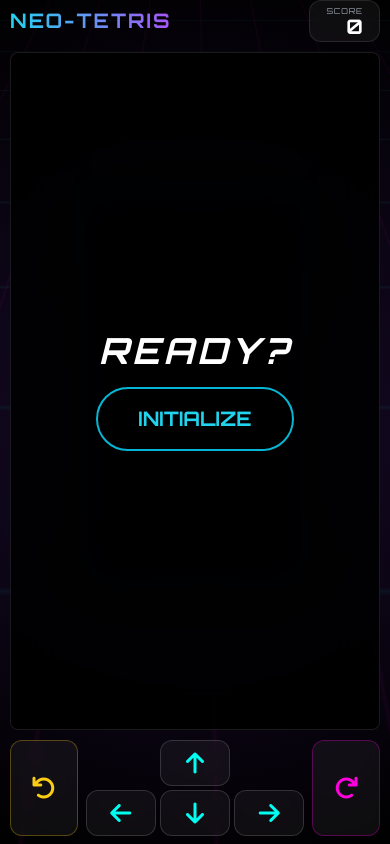
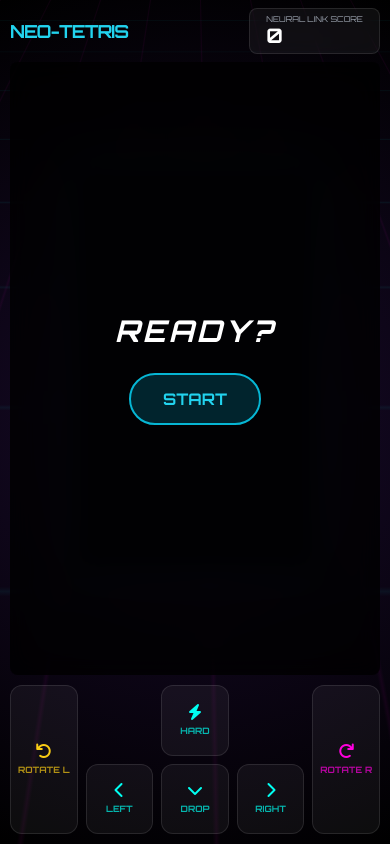
Before and after one commit to wafiir051-ai/Aplikasi, a plain HTML site: page index.html in a window 390 px wide. Drawn offline with nearby package versions, Linux system fonts and the light colour scheme.

Commit message:
game update tombol responsif di hp

```diff
--- a/index.html
+++ b/index.html
@@ -3,7 +3,7 @@
 <head>
     <meta charset="UTF-8">
     <meta name="viewport" content="width=device-width, initial-scale=1.0, maximum-scale=1.0, user-scalable=no, viewport-fit=cover">
-    <title>Neo Tetris Cyberpunk - Pro Edition</title>
+    <title>Neo Tetris Cyberpunk - Responsive Edition</title>
     <script src="https://cdn.tailwindcss.com"></script>
     <link href="https://cdnjs.cloudflare.com/ajax/libs/font-awesome/6.0.0/css/all.min.css" rel="stylesheet">
     <link href="https://fonts.googleapis.com/css2?family=Orbitron:wght@400;700&display=swap" rel="stylesheet">
@@ -11,6 +11,7 @@
         :root {
             --primary: #00fff2;
             --secondary: #ff00de;
+            --warning: #facc15;
             --bg-dark: #050510;
         }
 
@@ -59,73 +60,105 @@
             100% { transform: perspective(500px) rotateX(60deg) translateY(-50px); }
         }
 
-        .game-wrapper {
-            position: relative;
-            height: 100%;
-            width: 100%;
-            display: flex;
-            justify-content: center;
-            align-items: center;
-            padding: 10px;
-            min-height: 0;
-        }
-
-        canvas {
-            image-rendering: pixelated;
-            box-shadow: 0 0 40px rgba(0, 255, 242, 0.2);
-            border: 2px solid rgba(255, 255, 255, 0.1);
-            background: rgba(0, 0, 0, 0.9);
-            max-height: 100%;
-            max-width: 100%;
-            object-fit: contain;
-            border-radius: 8px;
-        }
-
-        /* Tombol Kontrol Modern */
-        .btn-control {
-            background: rgba(255, 255, 255, 0.05);
-            border: 1px solid rgba(255, 255, 255, 0.15);
-            color: var(--primary);
-            border-radius: 12px;
-            display: flex;
-            align-items: center;
-            justify-content: center;
-            font-size: 1.5rem;
-            backdrop-filter: blur(8px);
-            transition: all 0.1s;
-            width: 100%;
-            height: 100%;
-            -webkit-tap-highlight-color: transparent;
-        }
-
-        .btn-control:active {
-            background: rgba(0, 255, 242, 0.3);
-            transform: scale(0.9);
-            box-shadow: 0 0 15px var(--primary);
-            border-color: var(--primary);
-        }
-
-        .btn-rotate-cw { color: var(--secondary); border-color: rgba(255, 0, 222, 0.3); }
-        .btn-rotate-ccw { color: #facc15; border-color: rgba(250, 204, 21, 0.3); }
-
         .layout-container {
             flex: 1;
             display: flex;
             flex-direction: column;
             padding: env(safe-area-inset-top) 10px env(safe-area-inset-bottom) 10px;
-            gap: 10px;
             max-height: 100dvh;
+            width: 100%;
+            max-width: 600px;
+            margin: 0 auto;
         }
 
-        @media (orientation: landscape) and (max-height: 600px) {
-            .layout-container { flex-direction: row; align-items: center; }
-            .controls-area { width: 350px; height: 100%; justify-content: center; }
-            .header-area { position: absolute; top: 10px; left: 10px; z-index: 50; width: auto; }
+        .game-wrapper {
+            position: relative;
+            flex: 1;
+            display: flex;
+            justify-content: center;
+            align-items: center;
+            min-height: 0; /* Penting untuk shrinkability */
+            padding: 10px 0;
+        }
+
+        canvas {
+            image-rendering: pixelated;
+            box-shadow: 0 0 30px rgba(0, 255, 242, 0.15);
+            border: 1px solid rgba(255, 255, 255, 0.1);
+            background: rgba(0, 0, 0, 0.9);
+            max-height: 100%;
+            max-width: 100%;
+            height: auto;
+            width: auto;
+            border-radius: 8px;
+            aspect-ratio: 12 / 20;
+        }
+
+        /* Responsive Controls Grid */
+        .controls-grid {
+            display: grid;
+            grid-template-columns: repeat(5, 1fr);
+            gap: 8px;
+            width: 100%;
+            padding: 10px 0;
+            height: clamp(140px, 20vh, 200px); /* Ukuran dinamis berdasarkan layar */
+            shrink: 0;
+        }
+
+        .btn-control {
+            background: rgba(255, 255, 255, 0.05);
+            border: 1px solid rgba(255, 255, 255, 0.1);
+            color: var(--primary);
+            border-radius: 12px;
+            display: flex;
+            flex-direction: column;
+            align-items: center;
+            justify-content: center;
+            transition: all 0.1s cubic-bezier(0.4, 0, 0.2, 1);
+            -webkit-tap-highlight-color: transparent;
+            user-select: none;
+            width: 100%;
+            height: 100%;
+        }
+
+        .btn-control:active {
+            background: rgba(0, 255, 242, 0.2);
+            transform: scale(0.9);
+            border-color: var(--primary);
+            box-shadow: 0 0 15px rgba(0, 255, 242, 0.4);
+        }
+
+        .btn-rotate-ccw { color: var(--warning); }
+        .btn-rotate-cw { color: var(--secondary); }
+
+        .btn-label {
+            font-size: 0.55rem;
+            text-transform: uppercase;
+            margin-top: 4px;
+            opacity: 0.7;
+            font-weight: 700;
+        }
+
+        /* Landscape Mode Fix */
+        @media (orientation: landscape) and (max-height: 500px) {
+            .layout-container {
+                max-width: 100%;
+                flex-direction: row;
+                gap: 20px;
+            }
+            .header-area { display: none; }
+            .controls-grid {
+                width: 280px;
+                height: 90vh;
+                grid-template-columns: repeat(3, 1fr);
+            }
+            .btn-rotate-ccw { grid-column: 1; }
+            .btn-rotate-cw { grid-column: 3; }
         }
 
         .glass-panel {
             background: rgba(255, 255, 255, 0.05);
-            backdrop-filter: blur(12px);
+            backdrop-filter: blur(10px);
             border: 1px solid rgba(255, 255, 255, 0.1);
         }
     </style>
@@ -136,61 +169,64 @@
     <div class="grid-overlay"></div>
 
     <div class="layout-container">
-        <!-- Area Header -->
-        <div class="header-area flex justify-between items-center w-full max-w-2xl mx-auto shrink-0 z-20">
-            <div>
-                <h1 class="text-xl md:text-2xl font-bold tracking-[0.1em] text-transparent bg-clip-text bg-gradient-to-r from-cyan-400 to-purple-500">NEO-TETRIS</h1>
-            </div>
-            <div class="glass-panel px-4 py-1 rounded-xl text-right">
-                <p class="text-[8px] text-gray-400 uppercase tracking-widest">Score</p>
-                <p id="score" class="text-xl font-bold text-white leading-none">0</p>
+        <!-- Header Skor -->
+        <div class="header-area flex justify-between items-center py-2 shrink-0">
+            <h1 class="text-lg font-bold tracking-tighter text-cyan-400">NEO-TETRIS</h1>
+            <div class="glass-panel px-4 py-1 rounded-lg">
+                <span class="text-[8px] text-gray-400 block uppercase">Neural Link Score</span>
+                <span id="score" class="text-xl font-bold leading-none text-white">0</span>
             </div>
         </div>
 
-        <!-- Area Canvas Game -->
-        <div class="game-wrapper flex-1 min-h-0">
-            <canvas id="tetris" width="240" height="400"></canvas>
+        <!-- Arena Permainan -->
+        <div class="game-wrapper">
+            <canvas id="tetris"></canvas>
 
-            <div id="overlay" class="absolute inset-0 flex flex-col items-center justify-center bg-black/90 backdrop-blur-xl z-30 transition-all rounded-lg border border-white/10">
-                <h2 id="overlay-title" class="text-4xl md:text-6xl font-bold text-white mb-4 tracking-widest text-center italic">READY?</h2>
-                <p id="final-score" class="text-xl text-pink-500 mb-8 hidden font-bold tracking-widest">SCORE: 0</p>
-
-                <button id="start-btn" class="px-10 py-4 bg-transparent rounded-full border-2 border-cyan-500 text-cyan-400 font-bold text-xl transition-all hover:bg-cyan-500 hover:text-white">
-                    INITIALIZE
+            <div id="overlay" class="absolute inset-0 flex flex-col items-center justify-center bg-black/80 backdrop-blur-md z-30 transition-all rounded-lg">
+                <h2 id="overlay-title" class="text-3xl font-bold text-white mb-6 tracking-widest italic">READY?</h2>
+                <p id="final-score" class="text-lg text-pink-500 mb-6 hidden font-bold">FINAL: 0</p>
+                <button id="start-btn" class="px-8 py-3 bg-cyan-500/20 border-2 border-cyan-500 text-cyan-400 rounded-full font-bold hover:bg-cyan-500 hover:text-white transition-all">
+                    START
                 </button>
             </div>
         </div>
 
-        <!-- Area Kontrol Mobile (D-Pad Style) -->
-        <div class="controls-area w-full max-w-lg mx-auto shrink-0 pb-2">
-            <div class="grid grid-cols-5 gap-2 h-24 md:hidden">
-                <!-- Rotasi Kiri -->
-                <div class="flex items-center">
+        <!-- Kontrol Panel Responsif -->
+        <div class="controls-grid">
+            <!-- Rotasi Manual Kiri -->
             <button class="btn-control btn-rotate-ccw" id="btn-rotate-ccw">
                 <i class="fas fa-undo"></i>
+                <span class="btn-label">Rotate L</span>
+            </button>
+
+            <!-- Navigation Pad -->
+            <div class="col-span-3 grid grid-cols-3 gap-2">
+                <div></div>
+                <button class="btn-control" id="btn-up">
+                    <i class="fas fa-bolt"></i>
+                    <span class="btn-label">Hard</span>
+                </button>
+                <div></div>
+
+                <button class="btn-control" id="btn-left">
+                    <i class="fas fa-chevron-left"></i>
+                    <span class="btn-label">Left</span>
+                </button>
+                <button class="btn-control" id="btn-down">
+                    <i class="fas fa-chevron-down"></i>
+                    <span class="btn-label">Drop</span>
+                </button>
+                <button class="btn-control" id="btn-right">
+                    <i class="fas fa-chevron-right"></i>
+                    <span class="btn-label">Right</span>
                 </button>
             </div>
-                <!-- Navigasi D-Pad -->
-                <div class="col-span-3 grid grid-cols-3 gap-1">
-                    <div></div>
-                    <button class="btn-control" id="btn-up"><i class="fas fa-arrow-up"></i></button>
-                    <div></div>
-                    <button class="btn-control" id="btn-left"><i class="fas fa-arrow-left"></i></button>
-                    <button class="btn-control" id="btn-down"><i class="fas fa-arrow-down"></i></button>
-                    <button class="btn-control" id="btn-right"><i class="fas fa-arrow-right"></i></button>
-                </div>
-                <!-- Rotasi Kanan -->
-                <div class="flex items-center">
+
+            <!-- Rotasi Manual Kanan -->
             <button class="btn-control btn-rotate-cw" id="btn-rotate-cw">
                 <i class="fas fa-redo"></i>
+                <span class="btn-label">Rotate R</span>
             </button>
-                </div>
-            </div>
-
-            <div class="hidden md:flex justify-center gap-8 text-gray-500 text-[10px] tracking-widest uppercase">
-                <span><b class="text-cyan-400">[WASD / Panah]</b> Gerak</span>
-                <span><b class="text-pink-400">[Q/E]</b> Rotasi Manual</span>
-            </div>
         </div>
     </div>
 
@@ -199,20 +235,17 @@
     const context = canvas.getContext('2d');
     const scoreElement = document.getElementById('score');
     const overlay = document.getElementById('overlay');
-    const overlayTitle = document.getElementById('overlay-title');
     const startBtn = document.getElementById('start-btn');
-    const finalScoreElement = document.getElementById('final-score');
 
     const COLS = 12;
     const ROWS = 20;
-    const BLOCK = 20;
+    const BLOCK_SIZE = 20;
 
-    canvas.width = COLS * BLOCK;
-    canvas.height = ROWS * BLOCK;
-    context.scale(BLOCK, BLOCK);
+    canvas.width = COLS * BLOCK_SIZE;
+    canvas.height = ROWS * BLOCK_SIZE;
+    context.scale(BLOCK_SIZE, BLOCK_SIZE);
 
     const COLORS = [null, '#FF0055', '#00FFDD', '#FFDD00', '#BD00FF', '#00FF66', '#FF5500', '#0055FF'];
-
     const SHAPES = [
         [],
         [[0, 1, 0],[1, 1, 1],[0, 0, 0]],
@@ -230,7 +263,6 @@
     let dropInterval = 1000;
     let lastTime = 0;
     let isPaused = true;
-    let requestId;
     let particles = [];
 
     function createMatrix(w, h) {
@@ -242,38 +274,33 @@
     class Particle {
         constructor(x, y, color) {
             this.x = x; this.y = y; this.color = color;
-            this.vx = (Math.random() - 0.5) * 0.4;
-            this.vy = (Math.random() - 0.5) * 0.4;
+            this.vx = (Math.random() - 0.5) * 0.5;
+            this.vy = (Math.random() - 0.5) * 0.5;
             this.life = 1.0;
         }
-        update() { this.x += this.vx; this.y += this.vy; this.life -= 0.04; }
+        update() { this.x += this.vx; this.y += this.vy; this.life -= 0.05; }
         draw(ctx) {
             ctx.globalAlpha = Math.max(0, this.life);
             ctx.fillStyle = this.color;
-            ctx.fillRect(this.x, this.y, 0.15, 0.15);
-            ctx.globalAlpha = 1;
-        }
-    }
-
-    function spawnParticles(y) {
-        for(let x=0; x<COLS; x++) {
-            for(let i=0; i<3; i++) particles.push(new Particle(x + Math.random(), y + Math.random(), '#00fff2'));
+            ctx.fillRect(this.x, this.y, 0.2, 0.2);
         }
     }
 
     function draw() {
         context.fillStyle = '#050510';
         context.fillRect(0, 0, canvas.width, canvas.height);
+
         drawMatrix(arena, {x:0, y:0});
         if(!isPaused) {
             drawGhost();
             drawMatrix(player.matrix, player.pos);
         }
-        for(let i = particles.length - 1; i >= 0; i--) {
-            particles[i].update();
-            particles[i].draw(context);
-            if(particles[i].life <= 0) particles.splice(i, 1);
-        }
+
+        particles.forEach((p, i) => {
+            p.update();
+            p.draw(context);
+            if(p.life <= 0) particles.splice(i, 1);
+        });
     }
 
     function drawMatrix(matrix, offset) {
@@ -282,7 +309,7 @@
                 if (value !== 0) {
                     context.fillStyle = COLORS[value];
                     context.fillRect(x + offset.x, y + offset.y, 1, 1);
-                    context.fillStyle = 'rgba(255, 255, 255, 0.2)';
+                    context.fillStyle = 'rgba(255, 255, 255, 0.15)';
                     context.fillRect(x + offset.x, y + offset.y, 1, 0.1);
                 }
             });
@@ -314,14 +341,6 @@
         return false;
     }
 
-    function merge(arena, player) {
-        player.matrix.forEach((row, y) => {
-            row.forEach((value, x) => {
-                if (value !== 0) arena[y + player.pos.y][x + player.pos.x] = value;
-            });
-        });
-    }
-
     function rotate(matrix, dir) {
         for (let y = 0; y < matrix.length; ++y) {
             for (let x = 0; x < y; ++x) [matrix[x][y], matrix[y][x]] = [matrix[y][x], matrix[x][y]];
@@ -335,7 +354,13 @@
         player.matrix = SHAPES[typeId];
         player.pos.y = 0;
         player.pos.x = (arena[0].length / 2 | 0) - (player.matrix[0].length / 2 | 0);
-        if (collide(arena, player)) gameOver();
+        if (collide(arena, player)) {
+            isPaused = true;
+            overlay.classList.remove('hidden');
+            document.getElementById('overlay-title').innerText = "FATAL ERROR";
+            document.getElementById('final-score').innerText = `SCORE: ${player.score}`;
+            document.getElementById('final-score').classList.remove('hidden');
+        }
     }
 
     function playerDrop() {
@@ -370,6 +395,23 @@
         }
     }
 
+    function playerHardDrop() {
+        while (!collide(arena, player)) player.pos.y++;
+        player.pos.y--;
+        merge(arena, player);
+        playerReset();
+        arenaSweep();
+        updateScore();
+    }
+
+    function merge(arena, player) {
+        player.matrix.forEach((row, y) => {
+            row.forEach((value, x) => {
+                if (value !== 0) arena[y + player.pos.y][x + player.pos.x] = value;
+            });
+        });
+    }
+
     function arenaSweep() {
         let rowCount = 0;
         outer: for (let y = arena.length - 1; y > 0; --y) {
@@ -380,11 +422,11 @@
             arena.unshift(row);
             ++y;
             rowCount++;
-            spawnParticles(y);
+            for(let i=0; i<COLS; i++) particles.push(new Particle(i, y-1, '#00fff2'));
         }
         if (rowCount > 0) {
             player.score += rowCount * 100;
-            dropInterval = Math.max(100, 1000 - (player.score / 10));
+            dropInterval = Math.max(100, 1000 - (player.score / 5));
         }
     }
 
@@ -393,23 +435,14 @@
     }
 
     function update(time = 0) {
-        if(isPaused) return;
+        if(!isPaused) {
             const deltaTime = time - lastTime;
             lastTime = time;
             dropCounter += deltaTime;
             if (dropCounter > dropInterval) playerDrop();
             draw();
-        requestId = requestAnimationFrame(update);
+            requestAnimationFrame(update);
         }
-
-    function gameOver() {
-        isPaused = true;
-        cancelAnimationFrame(requestId);
-        overlayTitle.innerText = "GAME OVER";
-        finalScoreElement.innerText = `SCORE: ${player.score}`;
-        finalScoreElement.classList.remove('hidden');
-        overlay.classList.remove('hidden');
-        overlay.style.pointerEvents = "auto";
     }
 
     function resetGame() {
@@ -417,41 +450,49 @@
         player.score = 0;
         updateScore();
         playerReset();
-        particles = [];
         isPaused = false;
         overlay.classList.add('hidden');
-        overlay.style.pointerEvents = "none";
         lastTime = performance.now();
         update();
     }
 
     startBtn.addEventListener('click', resetGame);
 
-    document.addEventListener('keydown', event => {
-        if(isPaused) return;
-        // Navigation
-        if (event.key === 'ArrowLeft' || event.key === 'a') playerMove(-1);
-        else if (event.key === 'ArrowRight' || event.key === 'd') playerMove(1);
-        else if (event.key === 'ArrowDown' || event.key === 's') playerDrop();
-        else if (event.key === 'ArrowUp' || event.key === 'w') playerRotate(1);
-        // Rotation Manual
-        else if (event.key === 'q') playerRotate(-1);
-        else if (event.key === 'e') playerRotate(1);
-    });
-
-    function setupTouch(id, action) {
-        const el = document.getElementById(id);
-        const handle = (e) => { e.preventDefault(); if(!isPaused) action(); };
-        el.addEventListener('touchstart', handle, {passive: false});
-        el.addEventListener('mousedown', handle);
+    // Optimized Multi-Touch Controls
+    function handleControl(id, action) {
+        const btn = document.getElementById(id);
+        const trigger = (e) => {
+            e.preventDefault();
+            if(!isPaused) {
+                if(window.navigator.vibrate) window.navigator.vibrate(15);
+                action();
+                draw();
+            }
+        };
+        btn.addEventListener('touchstart', trigger, {passive: false});
+        btn.addEventListener('mousedown', trigger);
     }
 
-    setupTouch('btn-left', () => playerMove(-1));
-    setupTouch('btn-right', () => playerMove(1));
-    setupTouch('btn-up', () => playerRotate(1));
-    setupTouch('btn-down', () => playerDrop());
-    setupTouch('btn-rotate-cw', () => playerRotate(1));
-    setupTouch('btn-rotate-ccw', () => playerRotate(-1));
+    handleControl('btn-left', () => playerMove(-1));
+    handleControl('btn-right', () => playerMove(1));
+    handleControl('btn-down', () => playerDrop());
+    handleControl('btn-up', () => playerHardDrop());
+    handleControl('btn-rotate-cw', () => playerRotate(1));
+    handleControl('btn-rotate-ccw', () => playerRotate(-1));
+
+    // Keyboard support
+    document.addEventListener('keydown', e => {
+        if(isPaused) return;
+        const key = e.key.toLowerCase();
+        if(key === 'a' || key === 'arrowleft') playerMove(-1);
+        if(key === 'd' || key === 'arrowright') playerMove(1);
+        if(key === 's' || key === 'arrowdown') playerDrop();
+        if(key === 'w' || key === 'arrowup') playerRotate(1);
+        if(key === 'q') playerRotate(-1);
+        if(key === 'e') playerRotate(1);
+        if(key === ' ') playerHardDrop();
+        draw();
+    });
 
     draw();
 </script>
```
Lines whose indentation alone changed are shown as unchanged.
